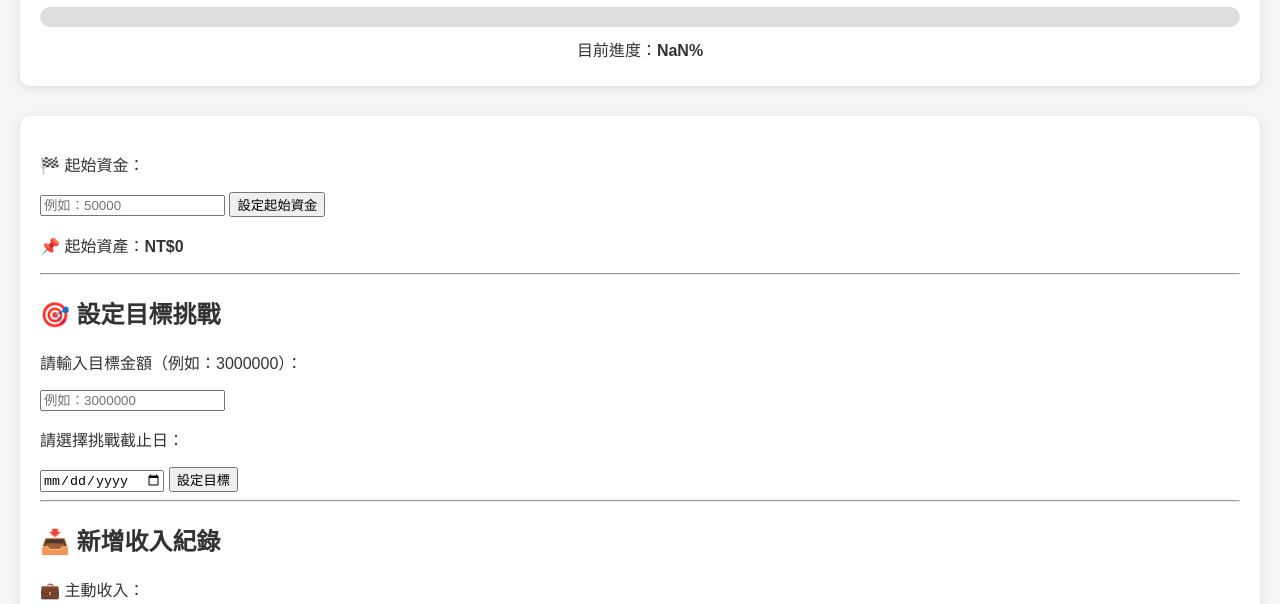
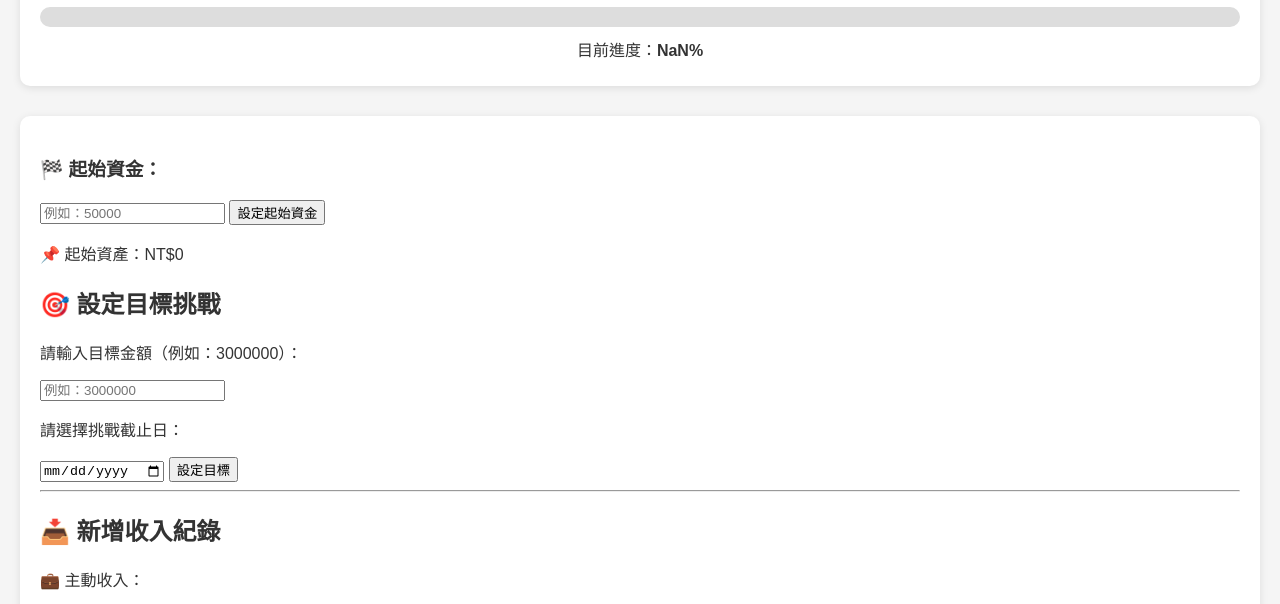
Before and after one commit to KingSmartSchool/money-quest-app, a plain HTML site: page index.html in a window 1280 px wide. Shown: the part 165-769 px from the top of the page. Drawn offline with Linux system fonts and the light colour scheme.

Commit message:
Update index.html

```diff
--- a/index.html
+++ b/index.html
@@ -21,11 +21,13 @@
 
   <main>
 
-<p>🏁 起始資金：</p>
-<input type="number" id="initial-fund" placeholder="例如：50000" />
-<button onclick="setInitial()">設定起始資金</button>
-<p>📌 起始資產：<strong id="initial-amount">NT$0</strong></p>
-<hr />
+<div>
+  <h3>🏁 起始資金：</h3>
+  <input type="number" id="initial-fund" placeholder="例如：50000">
+  <button onclick="setInitial()">設定起始資金</button>
+  <p>📌 起始資產：<span id="initial-amount">NT$0</span></p>
+</div>
+
 
 <section id="goal-settings">
   <h2>🎯 設定目標挑戰</h2>
```
